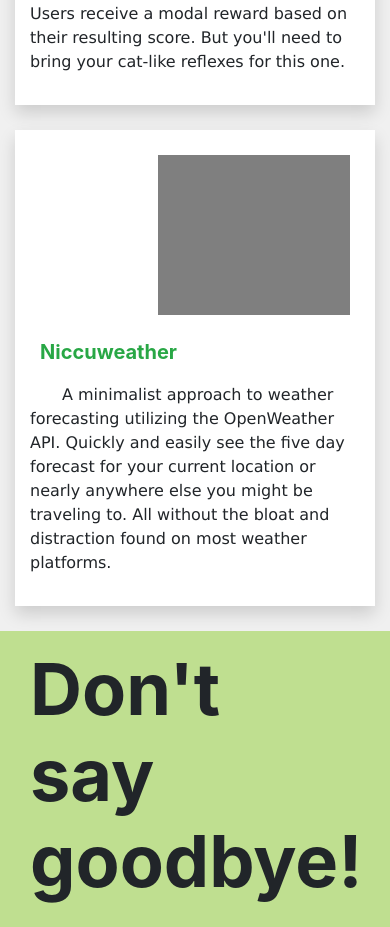
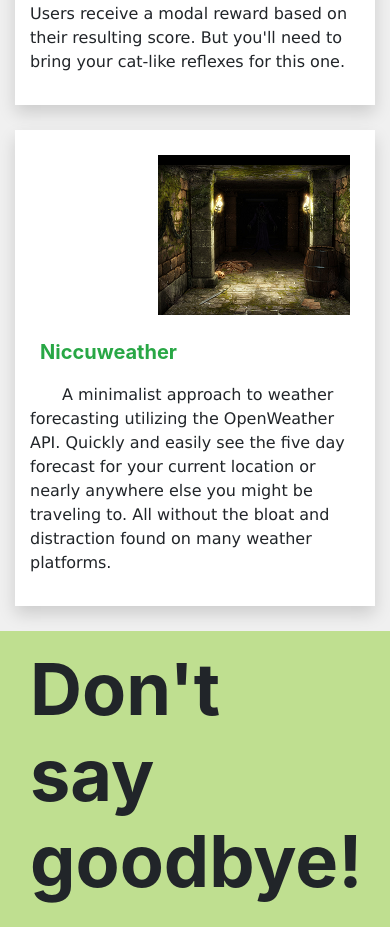
Before and after one commit to nlamonaco86/Portfolio, a plain HTML site: page index.html in a window 390 px wide. Shown: the part 2480-3407 px from the top of the page. Drawn offline with nearby package versions, Linux system fonts and the light colour scheme.

Commit message:
testing for mobile

```diff
--- a/index.html
+++ b/index.html
@@ -158,6 +158,26 @@
             <div class="col-lg-12">
                 <div class="media itembg shadow">
                     <div>
+                        <a href="#"><img src="./assets/imgs/wg.png" class="align-self-center ml-3 padText wrapR"
+                                alt="placeholder"></a>
+                        <h5 class="padHeading titleText mt-0 mb-1"><a href="#" class="text-success">Niccuweather</a></h5>
+                        <p class="padText">&emsp;&emsp;A minimalist approach to weather forecasting
+                            utilizing the OpenWeather API. Quickly and easily see
+                            the five day forecast for your current location or nearly anywhere else you
+                            might be traveling to. All without the
+                            bloat and distraction found on many weather platforms.
+                        </p>
+                    </div>
+
+                </div>
+            </div>
+        </div>
+    </div>
+    <!-- <div class="container">
+        <div class="row justify-content-between padTop">
+            <div class="col-lg-12">
+                <div class="media itembg shadow">
+                    <div>
                         <a href="#"><img src="./assets/imgs/placeholder.png"
                                 class="align-self-center ml-3 padText wrapR" alt="placeholder"></a>
                         <h5 class="padHeading titleText mt-0 mb-1"><a href="#" class="text-success">Niccuweather</a>
@@ -173,7 +193,7 @@
                 </div>
             </div>
         </div>
-    </div>
+    </div> -->
 
     <div class="btm">
         <div class="jumbo">
```
